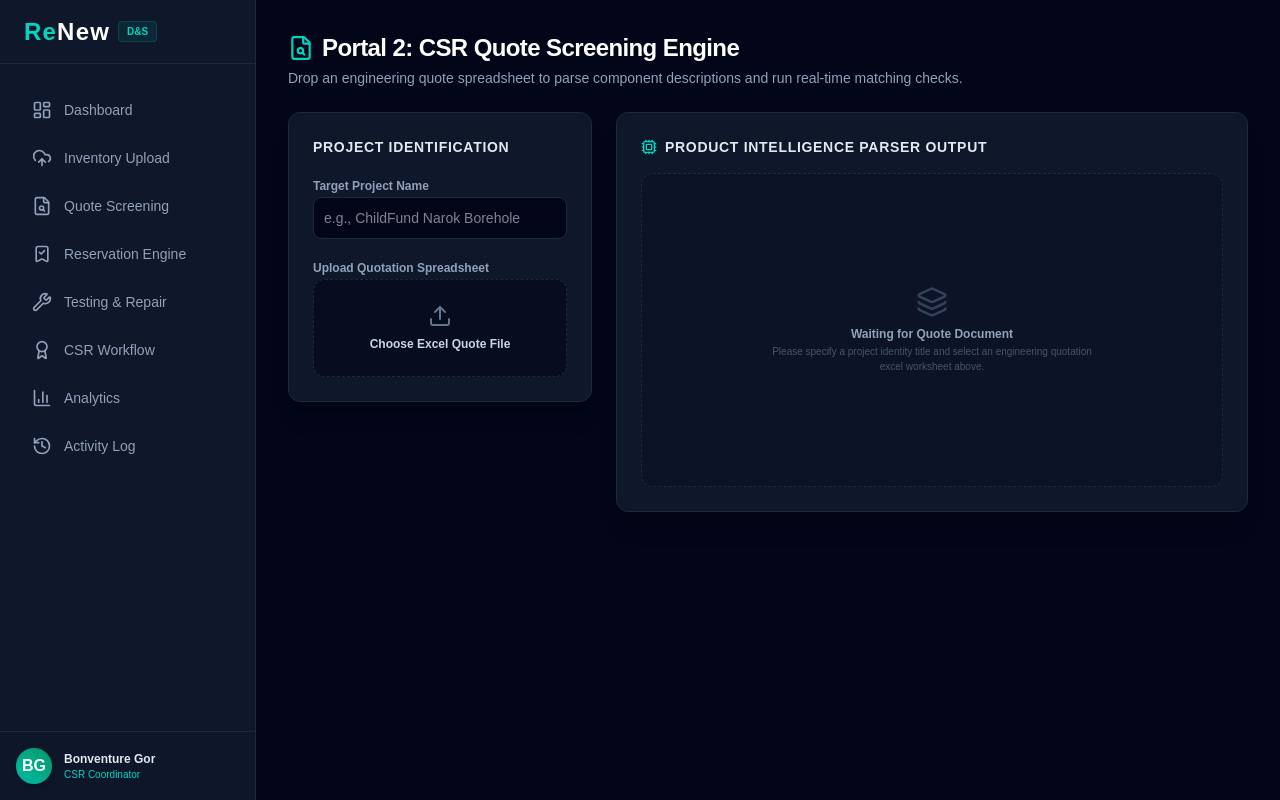
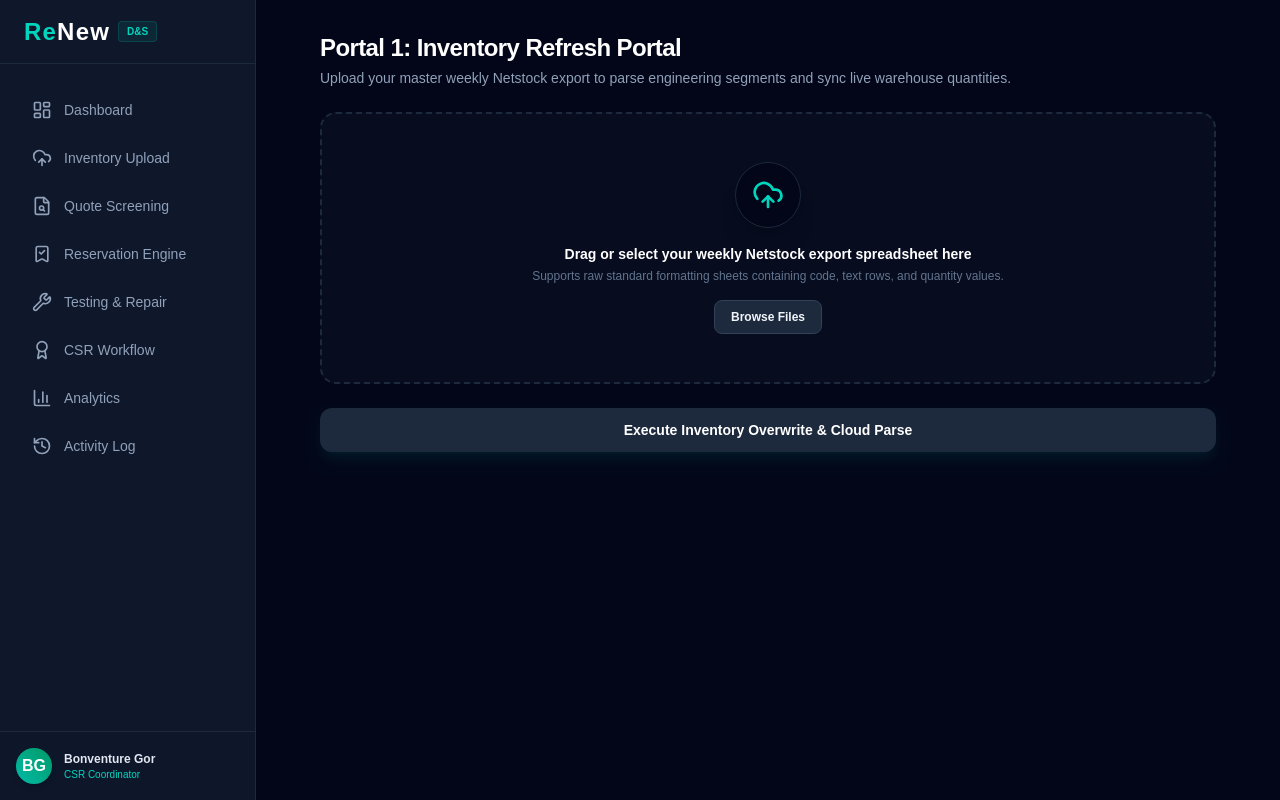
Before and after one commit to wisebonn/renew-platform, a Next.js app: page /quote-screening in a window 1280 px wide. Built offline with nearby package versions, Linux system fonts and the light colour scheme.

Commit message:
calib: calibrate netstock uploader arrays to map raw stock metrics perfectly

```diff
--- a/src/app/quote-screening/page.tsx
+++ b/src/app/quote-screening/page.tsx
@@ -1,188 +1,173 @@
 "use client";
 import React, { useState } from 'react';
 import * as XLSX from 'xlsx';
-import { FileSearch, Upload, Cpu, ArrowRight, Layers, FileSpreadsheet } from 'lucide-react';
+import { supabase } from '@/lib/supabase';
+import { UploadCloud, FileSpreadsheet, RefreshCw, CheckCircle, AlertCircle } from 'lucide-react';
 
-interface QuotedItem {
-  id: number;
-  rawText: string;
-  quantity: number;
-  segment: string;
-  brand: string;
-  rating: string;
-  matchType: 'Exact' | 'Similar' | 'None';
-  confidence: number;
-  suggestedSubstitute: string;
-  netstockCode: string;
-}
-
-export default function QuoteScreeningPortal() {
+export default function InventoryUploadPortal() {
   const [fileName, setFileName] = useState<string | null>(null);
-  const [isProcessing, setIsProcessing] = useState<boolean>(false);
-  const [parsedItems, setParsedItems] = useState<QuotedItem[]>([]);
-  const [projectName, setProjectName] = useState<string>('');
+  const [uploadStatus, setUploadStatus] = useState<'idle' | 'parsing' | 'success' | 'error'>('idle');
+  const [logs, setLogs] = useState<string>('');
+  const [fileObject, setFileObject] = useState<File | null>(null);
 
   const handleFileChange = (e: React.ChangeEvent<HTMLInputElement>) => {
-    const file = e.target.files?.[0];
-    if (!file) return;
+    if (e.target.files?.length) {
+      setFileName(e.target.files[0].name);
+      setFileObject(e.target.files[0]);
+      setUploadStatus('idle');
+    }
+  };
 
-    setFileName(file.name);
-    setIsProcessing(true);
+  const executeDatabaseSync = async (e: React.FormEvent) => {
+    e.preventDefault();
+    if (!fileObject) return;
+
+    setUploadStatus('parsing');
+    setLogs('Reading uploaded Netstock stock holding spreadsheet...\n');
 
     const reader = new FileReader();
-    reader.onload = (evt) => {
+    reader.onload = async (evt) => {
       try {
         const bstr = evt.target?.result;
         const workbook = XLSX.read(bstr, { type: 'binary' });
-        const wsname = workbook.SheetNames[0];
-        const ws = workbook.Sheets[wsname];
-        const data = XLSX.utils.sheet_to_json<any[]>(ws, { header: 1 });
+        const sheetName = workbook.SheetNames[0];
+        const worksheet = workbook.Sheets[sheetName];
 
-        const extractedItems: QuotedItem[] = [];
-        let runningId = 1;
+        // Force reading rows as raw matrix arrays
+        const records = XLSX.utils.sheet_to_json<any[]>(worksheet, { header: 1 });
 
-        data.forEach((row: any) => {
-          if (!row || row.length === 0) return;
-          const textDescription = String(row[0] || '').trim();
-          const qty = parseInt(row[1]) || 1;
+        setLogs((prev) => prev + `Found ${records.length} total rows inside document. Flushing old inventory snapshot...\n`);
 
-          if (!textDescription || textDescription.toLowerCase().includes('item') || textDescription.toLowerCase().includes('total')) {
-            return;
-          }
+        // 1. Flush last week's stock data to keep the database completely fresh
+        const { error: clearError } = await supabase.from('inventory').delete().neq('branch_location', 'WIPE_ALL');
+        if (clearError) throw clearError;
 
+        const inventoryToInsert: any[] = [];
+
+        // 2. Loop row by row through the Netstock array (skipping the header row)
+        records.forEach((row: any[], idx: number) => {
+          if (idx === 0 || !row || row.length < 2) return;
+
+          // CALIBRATION TARGETS:
+          // row[0] = Stock Code (Column A)
+          // row[1] = Product Description (Column B)
+          // row[4] = Quantity Available (Adjust index number to match your Qty column)
+          // row[5] = Branch Location (Adjust index number to match your Branch column)
+          const itemCode = row[0] ? String(row[0]).trim() : '';
+          const description = row[1] ? String(row[1]).trim() : '';
+          const quantity = parseInt(row[4]) || 0;
+          const branch = row[5] ? String(row[5]).trim() : 'Nairobi';
+
+          if (!itemCode || !description) return;
+
+          // 🧠 Product Intelligence Engine Category Categorization Matrix
           let segment = 'Accessories';
-          let rating = 'N/A';
-          let matchType: 'Exact' | 'Similar' | 'None' = 'None';
-          let confidence = 0;
-          let substitute = 'No match found in stock';
-          let netstockCode = '---';
+          const descUpper = description.toUpperCase();
 
-          const textUpper = textDescription.toUpperCase();
+          if (descUpper.includes('MODULE') || descUpper.includes('SOLAR PANEL') || descUpper.includes('CRYSTALLINE')) segment = 'Solar Modules';
+          else if (descUpper.includes('SUNVERTER') || descUpper.includes('INVERTER') || descUpper.includes('CONTROLLER')) segment = 'Solar Inverters';
+          else if (descUpper.includes('PUMP') || descUpper.includes('SUNFLEX') || descUpper.includes('SUBMERSIBLE')) segment = 'Pumps';
+          else if (descUpper.includes('MOTOR')) segment = 'Motors';
+          else if (descUpper.includes('TANK')) segment = 'Tanks';
+          else if (descUpper.includes('PIPE') || descUpper.includes('HDPE') || descUpper.includes('PVC')) segment = 'Pipes & Fittings';
 
-          if (textUpper.includes('MODULE') || textUpper.includes('SOLAR PANEL')) {
-            segment = 'Solar Modules';
-            rating = textUpper.includes('350W') ? '350W' : 'Generic';
-            if (textUpper.includes('350W')) {
-              matchType = 'Exact';
-              confidence = 100;
-              substitute = 'Dayliff 350W 24VDC Crystalline Module';
-              netstockCode = 'SLM-DL-350W';
-            }
-          } else if (textUpper.includes('SUNVERTER') || textUpper.includes('INVERTER')) {
-            segment = 'Solar Inverters';
-            rating = textUpper.includes('7KW') ? '7kW' : textUpper.includes('5KW') ? '5kW' : 'Generic';
-            if (textUpper.includes('7KW')) {
-              matchType = 'Exact';
-              confidence = 98;
-              substitute = 'Dayliff Sunverter B.3 7kW Solar Inverter';
-              netstockCode = 'INV-DL-SV7';
-            } else {
-              matchType = 'Similar';
-              confidence = 74;
-              substitute = 'Dayliff Sunverter B.3 7.5kW (Engineering Check)';
-              netstockCode = 'INV-DL-SV7.5';
-            }
-          } else if (textUpper.includes('PUMP') || textUpper.includes('DAYLIFF DS')) {
-            segment = 'Pumps';
-            matchType = 'Similar';
-            confidence = 88;
-            substitute = 'Dayliff DS 3-15 Submersible (Matches Duty Point)';
-            netstockCode = 'PMP-DL-DS315';
-            rating = 'Duty Point Met';
-          } else if (textUpper.includes('CABLE') || textUpper.includes('WIRE')) {
-            segment = 'Accessories';
-            rating = '4mm 4-Core';
-            matchType = 'Exact';
-            confidence = 100;
-            substitute = '4mm 4-Core Copper Underground Cable';
-            netstockCode = 'CAB-UG-4MM';
-          }
+          inventoryToInsert.push({
+            netstock_code: itemCode,
+            description: description,
+            quantity_available: quantity,
+            branch_location: branch,
+            product_segment: segment,
+            condition_status: 'Available'
+          });
+        });
 
-          extractedItems.push({ id: runningId++, rawText: textDescription, quantity: qty, segment, brand: 'Dayliff', rating, matchType, confidence, suggestedSubstitute: substitute, netstockCode });
-        });
-        setParsedItems(extractedItems);
-      } catch (err) {
+        setLogs((prev) => prev + `Product Intelligence completed. Storing ${inventoryToInsert.length} calibrated assets straight into Supabase tables...\n`);
+
+        // 3. Batch insert rows live into your cloud table cluster setup
+        const { error: insertError } = await supabase.from('inventory').insert(inventoryToInsert);
+        if (insertError) throw insertError;
+
+        setUploadStatus('success');
+        setLogs((prev) => prev + `✅ Database Synchronization Complete. Stock Holding Active.`);
+      } catch (err: any) {
         console.error(err);
-      } finally {
-        setIsProcessing(false);
+        setUploadStatus('error');
+        setLogs((prev) => prev + `❌ Sync Intercepted: ${err.message || err}`);
       }
     };
-    reader.readAsBinaryString(file);
+    reader.readAsBinaryString(fileObject);
   };
 
   return (
     <main className="flex-1 p-8 w-full h-full overflow-y-auto bg-slate-950 text-slate-100">
-      <div className="max-w-7xl mx-auto space-y-6">
+      <div className="max-w-4xl mx-auto space-y-6">
         <div>
-          <h2 className="text-2xl font-black text-white tracking-tight flex items-center gap-2">
-            <FileSearch className="text-teal-400" size={26} /> Portal 2: CSR Quote Screening Engine
-          </h2>
-          <p className="text-sm text-slate-400 mt-1">Drop an engineering quote spreadsheet to parse component descriptions and run real-time matching checks.</p>
+          <h2 className="text-2xl font-black text-white tracking-tight">Portal 1: Inventory Refresh Portal</h2>
+          <p className="text-sm text-slate-400 mt-1">Upload your master weekly Netstock export to parse engineering segments and sync live warehouse quantities.</p>
         </div>
 
-        <div className="grid grid-cols-1 md:grid-cols-3 gap-6">
-          <div className="bg-slate-900 border border-slate-800 p-6 rounded-xl space-y-4 shadow-xl h-fit">
-            <h3 className="text-sm font-bold text-slate-200 uppercase tracking-wider">Project Identification</h3>
-            <div className="space-y-1">
-              <label className="text-xs font-semibold text-slate-400">Target Project Name</label>
-              <input type="text" placeholder="e.g., ChildFund Narok Borehole" value={projectName} onChange={(e) => setProjectName(e.target.value)} className="w-full bg-slate-950 border border-slate-800 focus:border-teal-500 rounded-lg p-2.5 text-sm text-white focus:outline-none transition-all" />
+        <form onSubmit={executeDatabaseSync} className="space-y-6">
+          <div className="border-2 border-dashed rounded-2xl p-12 flex flex-col items-center justify-center text-center transition-all bg-slate-900/40 border-slate-800 hover:border-slate-700">
+            <div className="p-4 bg-slate-950 rounded-full border border-slate-800 text-teal-400 mb-4 shadow-xl">
+              <UploadCloud size={32} />
             </div>
-            <div className="space-y-1">
-              <label className="text-xs font-semibold text-slate-400">Upload Quotation Spreadsheet</label>
-              <label className="border border-dashed border-slate-800 bg-slate-950/60 hover:bg-slate-900 rounded-xl p-6 flex flex-col items-center justify-center cursor-pointer transition-all text-center">
-                <Upload size={24} className="text-slate-500 mb-2" />
-                <span className="text-xs font-bold text-slate-300">Choose Excel Quote File</span>
-                <input type="file" accept=".xlsx,.xls" className="hidden" onChange={handleFileChange} />
+            {fileName ? (
+              <div className="flex items-center space-x-2 text-emerald-400 bg-emerald-500/10 px-4 py-2 rounded-lg border border-emerald-500/20">
+                <FileSpreadsheet size={18} />
+                <span className="text-sm font-semibold">{fileName}</span>
+              </div>
+            ) : (
+              <div className="space-y-1">
+                <p className="text-sm font-bold text-white">Drag or select your weekly Netstock export spreadsheet here</p>
+                <p className="text-xs text-slate-500">Supports raw standard formatting sheets containing code, text rows, and quantity values.</p>
+              </div>
+            )}
+            <input type="file" accept=".csv,.xlsx" className="hidden" id="fileRoot" onChange={handleFileChange} />
+            {!fileName && (
+              <label htmlFor="fileRoot" className="mt-4 px-4 py-2 bg-slate-800 hover:bg-slate-700 text-xs font-semibold rounded-lg border border-slate-700 cursor-pointer transition-all">
+                Browse Files
               </label>
-            </div>
-            {fileName && ( <div className="flex items-center space-x-2 text-teal-400 bg-teal-500/5 border border-teal-500/10 p-2.5 rounded-lg text-xs"><FileSpreadsheet size={16} /><span className="truncate font-semibold">{fileName}</span></div> )}
+            )}
           </div>
 
-          <div className="md:col-span-2 bg-slate-900 border border-slate-800 rounded-xl p-6 shadow-xl flex flex-col min-h-[400px]">
-            <h3 className="text-sm font-bold text-slate-200 uppercase tracking-wider mb-4 flex items-center gap-2"><Cpu size={16} className="text-teal-400" /> Product Intelligence Parser Output</h3>
-            {isProcessing ? (
-              <div className="flex-1 flex flex-col items-center justify-center text-slate-400 space-y-2"><div className="animate-spin rounded-full h-8 w-8 border-b-2 border-teal-500"></div><p className="text-xs font-medium">Running Matching Engine matrices...</p></div>
-            ) : parsedItems.length > 0 ? (
-              <div className="flex-1 overflow-x-auto">
-                <table className="w-full text-left text-xs border-collapse">
-                  <thead>
-                    <tr className="border-b border-slate-800 text-slate-400 font-semibold bg-slate-950/40">
-                      <th className="p-3">Quoted Item Description</th>
-                      <th className="p-3">Segment</th>
-                      <th className="p-3 text-center">Qty</th>
-                      <th className="p-3 text-center">Match Status</th>
-                      <th className="p-3">Suggested Stock Substitute</th>
-                    </tr>
-                  </thead>
-                  <tbody className="divide-y divide-slate-800/60">
-                    {parsedItems.map((item) => (
-                      <tr key={item.id} className="hover:bg-slate-800/30 transition-colors">
-                        <td className="p-3 font-medium text-slate-200 max-w-xs truncate">{item.rawText}</td>
-                        <td className="p-3 text-slate-400"><span className="px-2 py-0.5 rounded bg-slate-800 text-[10px] font-medium border border-slate-700/60 text-slate-300">{item.segment}</span></td>
-                        <td className="p-3 text-center text-slate-300 font-semibold">{item.quantity}</td>
-                        <td className="p-3 text-center">
-                          <span className="font-bold uppercase tracking-wider text-[10px]">
-                            {item.matchType} ({item.confidence}%)
-                          </span>
-                        </td>
-                        <td className="p-3 text-slate-300">
-                          <span className="truncate max-w-xs block">{item.suggestedSubstitute}</span>
-                        </td>
-                      </tr>
-                    ))}
-                  </tbody>
-                </table>
-                <div className="mt-6 flex justify-end"><button type="button" className="flex items-center gap-2 bg-teal-600 hover:bg-teal-500 text-white font-bold text-xs py-2.5 px-4 rounded-lg shadow-lg transition-all">Commit to Technical Hold Queue <ArrowRight size={14} /></button></div>
+          {uploadStatus === 'parsing' && (
+            <div className="bg-slate-900 border border-slate-800 rounded-xl p-4 flex items-start space-x-4">
+              <RefreshCw className="text-teal-400 animate-spin mt-1 shrink-0" size={20} />
+              <div className="w-full">
+                <p className="text-sm font-bold text-white">Product Intelligence Pipeline Running...</p>
+                <pre className="text-[11px] font-mono text-slate-400 mt-2 bg-slate-950 p-3 rounded-lg max-h-40 overflow-y-auto whitespace-pre-wrap leading-relaxed">{logs}</pre>
               </div>
-            ) : (
-              <div className="flex-1 flex flex-col items-center justify-center text-center p-6 border border-dashed border-slate-800 rounded-xl bg-slate-950/20">
-                <Layers size={32} className="text-slate-700 mb-2" />
-                <p className="text-xs font-bold text-slate-400">Waiting for Quote Document</p>
-                <p className="text-[10px] text-slate-600 max-w-xs mt-0.5">Please specify a project identity title and select an engineering quotation excel worksheet above.</p>
+            </div>
+          )}
+
+          {uploadStatus === 'success' && (
+            <div className="bg-emerald-500/10 border border-emerald-500/20 rounded-xl p-4 flex items-center space-x-4">
+              <CheckCircle className="text-emerald-400" size={20} />
+              <div>
+                <p className="text-sm font-bold text-emerald-400">Cloud Storage Sync Complete!</p>
+                <p className="text-xs text-slate-400">Netstock inventory rows are completely parsed and saved in your live Supabase cloud database.</p>
               </div>
-            )}
-          </div>
-        </div>
+            </div>
+          )}
+
+          {uploadStatus === 'error' && (
+            <div className="bg-rose-500/10 border border-rose-500/20 rounded-xl p-4 flex items-start space-x-4">
+              <AlertCircle className="text-rose-400 mt-0.5 shrink-0" size={20} />
+              <div>
+                <p className="text-sm font-bold text-rose-400">Database Connection Intercepted</p>
+                <pre className="text-[11px] font-mono text-rose-300 mt-1 bg-slate-950 p-2 rounded-lg">{logs}</pre>
+              </div>
+            </div>
+          )}
+
+          <button
+            type="submit"
+            disabled={!fileName || uploadStatus === 'parsing'}
+            className="w-full bg-teal-600 hover:bg-teal-500 disabled:bg-slate-800 text-white font-bold py-3 px-4 rounded-xl text-sm transition-all shadow-lg disabled:cursor-not-allowed shadow-teal-600/10"
+          >
+            Execute Inventory Overwrite &amp; Cloud Parse
+          </button>
+        </form>
       </div>
     </main>
   );
```
